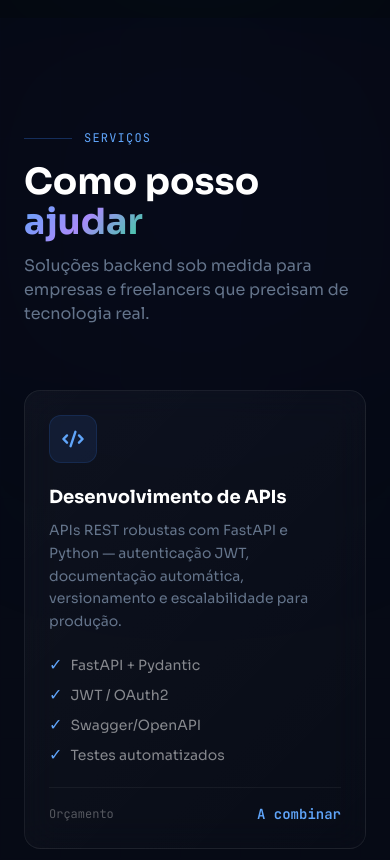
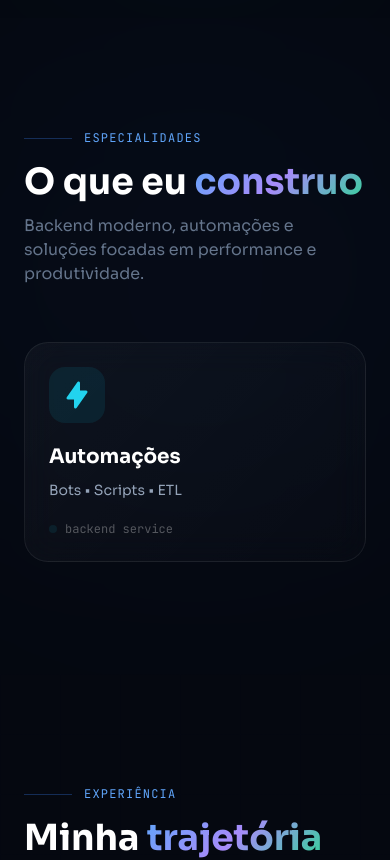
Before and after one commit to Hidan404/ronald-portfolio, a React (Vite) app: page / in a window 390 px wide. Shown: the part 8840-9700 px from the top of the page. Built offline with nearby package versions, Linux system fonts and the light colour scheme.

Commit message:
feat(ui): redesign services section with responsive slider

```diff
--- a/package.json
+++ b/package.json
@@ -12,7 +12,8 @@
     "framer-motion": "^11.0.0",
     "react": "^18.3.1",
     "react-dom": "^18.3.1",
-    "react-icons": "^5.0.0"
+    "react-icons": "^5.0.0",
+    "swiper": "^12.1.4"
   },
   "devDependencies": {
     "@types/react": "^18.3.1",
--- a/src/sections/Services.jsx
+++ b/src/sections/Services.jsx
@@ -1,157 +1,217 @@
 import { motion } from 'framer-motion'
 import { useInView } from '../hooks/useInView'
+
 import {
-  HiCode, HiRefresh, HiLightningBolt, HiChartBar,
-  HiServer, HiCog, HiDatabase, HiPuzzle
+  HiCode,
+  HiLightningBolt,
+  HiServer,
+  HiDatabase,
+  HiCube
 } from 'react-icons/hi'
+
+import { Swiper, SwiperSlide } from 'swiper/react'
+import { Autoplay } from 'swiper/modules'
+
+import 'swiper/css'
 
 const services = [
   {
     icon: HiCode,
-    title: 'Desenvolvimento de APIs',
-    desc: 'APIs REST robustas com FastAPI e Python — autenticação JWT, documentação automática, versionamento e escalabilidade para produção.',
-    price: 'A combinar',
+    title: 'APIs REST',
+    desc: 'FastAPI • JWT • MySQL',
     color: 'blue',
-    features: ['FastAPI + Pydantic', 'JWT / OAuth2', 'Swagger/OpenAPI', 'Testes automatizados'],
-  },
-  {
-    icon: HiRefresh,
-    title: 'Integração de APIs',
-    desc: 'Conexão entre sistemas, plataformas e serviços externos. Padronização de dados, tratamento de erros e retry automático.',
-    price: 'A combinar',
-    color: 'cyan',
-    features: ['APIs de terceiros', 'Webhooks', 'Transformação de dados', 'Monitoramento'],
   },
   {
     icon: HiLightningBolt,
-    title: 'Automação Python',
-    desc: 'Scripts e bots que eliminam tarefas repetitivas: coleta de dados, envio de relatórios, processamento de arquivos e muito mais.',
-    price: 'A combinar',
-    color: 'purple',
-    features: ['Bots e scrapers', 'Agendamento (cron)', 'Relatórios automáticos', 'Alertas e notificações'],
-  },
-  {
-    icon: HiChartBar,
-    title: 'Dashboards Power BI',
-    desc: 'Criação e integração de dashboards interativos com Power BI, conectados a bancos de dados e APIs para visualização em tempo real.',
-    price: 'A combinar',
-    color: 'green',
-    features: ['Conexão com MySQL', 'KPIs e métricas', 'Relatórios periódicos', 'Filtros dinâmicos'],
+    title: 'Automações',
+    desc: 'Bots • Scripts • ETL',
+    color: 'cyan',
   },
   {
     icon: HiServer,
-    title: 'Sistemas Backend',
-    desc: 'Desenvolvimento de sistemas completos: CRUD, regras de negócio, autenticação, controle de acesso e arquitetura limpa.',
-    price: 'A combinar',
-    color: 'orange',
-    features: ['Arquitetura limpa', 'CRUD completo', 'Controle de acesso', 'Documentação'],
+    title: 'Backend Systems',
+    desc: 'CRUD • Auth • APIs',
+    color: 'purple',
   },
   {
     icon: HiDatabase,
-    title: 'Tratamento de Dados',
-    desc: 'Pipelines ETL, limpeza e normalização de dados, migração entre bancos e geração de relatórios estruturados em Excel/CSV.',
-    price: 'A combinar',
-    color: 'yellow',
-    features: ['ETL completo', 'Limpeza de dados', 'Migração de banco', 'Export Excel/CSV'],
+    title: 'Data & Reports',
+    desc: 'Excel • SQL • Dashboards',
+    color: 'green',
+  },
+  {
+    icon: HiCube,
+    title: 'Linux & DevOps',
+    desc: 'Docker • Monitoramento',
+    color: 'orange',
   },
 ]
 
 const colorMap = {
-  blue: { bg: 'bg-blue-500/6', border: 'border-blue-500/15', icon: 'text-blue-400', iconBg: 'bg-blue-500/10', check: 'text-blue-400' },
-  cyan: { bg: 'bg-cyan-500/6', border: 'border-cyan-500/15', icon: 'text-cyan-400', iconBg: 'bg-cyan-500/10', check: 'text-cyan-400' },
-  purple: { bg: 'bg-purple-500/6', border: 'border-purple-500/15', icon: 'text-purple-400', iconBg: 'bg-purple-500/10', check: 'text-purple-400' },
-  green: { bg: 'bg-green-500/6', border: 'border-green-500/15', icon: 'text-green-400', iconBg: 'bg-green-500/10', check: 'text-green-400' },
-  orange: { bg: 'bg-orange-500/6', border: 'border-orange-500/15', icon: 'text-orange-400', iconBg: 'bg-orange-500/10', check: 'text-orange-400' },
-  yellow: { bg: 'bg-yellow-500/6', border: 'border-yellow-500/15', icon: 'text-yellow-400', iconBg: 'bg-yellow-500/10', check: 'text-yellow-400' },
-}
+  blue: {
+    border: 'border-blue-500/20',
+    icon: 'text-blue-400',
+    glow: 'shadow-blue-500/10',
+    bg: 'bg-blue-500/10',
+  },
 
-function ServiceCard({ service, delay }) {
-  const [ref, inView] = useInView()
-  const c = colorMap[service.color]
-  return (
-    <motion.div
-      ref={ref}
-      initial={{ opacity: 0, y: 30 }}
-      animate={inView ? { opacity: 1, y: 0 } : {}}
-      transition={{ duration: 0.6, delay }}
-      className={`glass-card border ${c.border} rounded-2xl p-6 hover:scale-[1.02] hover:-translate-y-0.5 transition-all duration-300 flex flex-col group cursor-default`}
-    >
-      <div className={`w-12 h-12 ${c.iconBg} border ${c.border} rounded-xl flex items-center justify-center mb-5 group-hover:scale-110 transition-transform duration-300`}>
-        <service.icon className={`text-2xl ${c.icon}`} />
-      </div>
+  cyan: {
+    border: 'border-cyan-500/20',
+    icon: 'text-cyan-400',
+    glow: 'shadow-cyan-500/10',
+    bg: 'bg-cyan-500/10',
+  },
 
-      <h3 className="font-bold text-white text-lg mb-2">{service.title}</h3>
-      <p className="text-slate-500 text-sm leading-relaxed mb-5 flex-1">{service.desc}</p>
+  purple: {
+    border: 'border-purple-500/20',
+    icon: 'text-purple-400',
+    glow: 'shadow-purple-500/10',
+    bg: 'bg-purple-500/10',
+  },
 
-      <ul className="space-y-1.5 mb-5">
-        {service.features.map(f => (
-          <li key={f} className="flex items-center gap-2 text-sm text-white/50">
-            <span className={`text-base ${c.check}`}>✓</span>
-            {f}
-          </li>
-        ))}
-      </ul>
+  green: {
+    border: 'border-green-500/20',
+    icon: 'text-green-400',
+    glow: 'shadow-green-500/10',
+    bg: 'bg-green-500/10',
+  },
 
-      <div className={`mt-auto pt-4 border-t border-white/5 flex items-center justify-between`}>
-        <span className="text-white/30 text-xs font-mono">Orçamento</span>
-        <span className={`font-mono text-sm font-semibold ${c.icon}`}>{service.price}</span>
-      </div>
-    </motion.div>
-  )
+  orange: {
+    border: 'border-orange-500/20',
+    icon: 'text-orange-400',
+    glow: 'shadow-orange-500/10',
+    bg: 'bg-orange-500/10',
+  },
 }
 
 export default function Services() {
   const [ref, inView] = useInView()
 
   return (
-    <section id="servicos" className="relative py-28 overflow-hidden">
-      <div className="absolute inset-0 bg-surface-800/50" />
+    <section
+      id="servicos"
+      className="relative py-28 overflow-hidden"
+    >
       <div className="absolute inset-0 bg-grid-pattern bg-grid opacity-20" />
-      <div className="absolute left-1/2 top-0 w-96 h-96 bg-blue-600/5 rounded-full blur-[140px] -translate-x-1/2" />
+
+      <div className="absolute left-1/2 top-0 w-[500px] h-[500px] bg-blue-500/5 rounded-full blur-[150px] -translate-x-1/2" />
 
       <div className="relative max-w-6xl mx-auto px-6">
+
         <motion.div
           ref={ref}
           initial={{ opacity: 0, y: 30 }}
           animate={inView ? { opacity: 1, y: 0 } : {}}
           transition={{ duration: 0.7 }}
-          className="mb-16"
+          className="mb-14"
         >
           <div className="flex items-center gap-3 mb-4">
             <div className="h-px flex-1 max-w-12 bg-blue-500/30" />
-            <span className="font-mono text-xs text-blue-400 uppercase tracking-widest">Serviços</span>
+
+            <span className="font-mono text-xs text-blue-400 uppercase tracking-widest">
+              Especialidades
+            </span>
           </div>
+
           <h2 className="text-4xl font-bold text-white">
-            Como posso{' '}
-            <span className="text-gradient">ajudar</span>
+            O que eu{' '}
+            <span className="text-gradient">
+              construo
+            </span>
           </h2>
-          <p className="text-slate-500 mt-3 max-w-xl">
-            Soluções backend sob medida para empresas e freelancers que precisam de tecnologia real.
+
+          <p className="text-slate-500 mt-3 max-w-lg">
+            Backend moderno, automações e soluções
+            focadas em performance e produtividade.
           </p>
         </motion.div>
 
-        <div className="grid md:grid-cols-2 lg:grid-cols-3 gap-5">
-          {services.map((s, i) => (
-            <ServiceCard key={s.title} service={s} delay={i * 0.08} />
-          ))}
-        </div>
+        <Swiper
+          modules={[Autoplay]}
+          autoplay={{
+            delay: 2500,
+            disableOnInteraction: false,
+            pauseOnMouseEnter: true,
+          }}
+          speed={900}
+          loop={true}
+          centeredSlides={true}
+          grabCursor={true}
+          spaceBetween={20}
+          breakpoints={{
+            0: {
+              slidesPerView: 1,
+            },
 
-        {/* CTA */}
-        <motion.div
-          initial={{ opacity: 0, y: 20 }}
-          animate={inView ? { opacity: 1, y: 0 } : {}}
-          transition={{ duration: 0.7, delay: 0.5 }}
-          className="mt-16 text-center"
+            640: {
+              slidesPerView: 1.2,
+            },
+
+            768: {
+              slidesPerView: 2,
+            },
+
+            1024: {
+              slidesPerView: 3,
+            },
+          }}
         >
-          <p className="text-slate-500 mb-4 text-lg">Tem um projeto em mente?</p>
-          <a
-            href="#contato"
-            onClick={e => { e.preventDefault(); document.querySelector('#contato')?.scrollIntoView({ behavior: 'smooth' }) }}
-            className="inline-flex items-center gap-2 px-8 py-3.5 bg-blue-500 hover:bg-blue-400 text-white font-semibold rounded-xl transition-all duration-300 hover:shadow-lg hover:shadow-blue-500/25 hover:-translate-y-0.5"
-          >
-            Solicitar Orçamento
-          </a>
-        </motion.div>
+          {services.map((service) => {
+            const c = colorMap[service.color]
+
+            return (
+              <SwiperSlide key={service.title}>
+                <div
+                  className={`
+                    glass-card
+                    border
+                    ${c.border}
+                    rounded-3xl
+                    p-6
+                    h-[220px]
+                    flex
+                    flex-col
+                    justify-between
+                    hover:-translate-y-1
+                    transition-all
+                    duration-300
+                    ${c.glow}
+                  `}
+                >
+                  <div>
+
+                    <div
+                      className={`
+                        w-14 h-14
+                        rounded-2xl
+                        flex items-center justify-center
+                        ${c.bg}
+                        mb-5
+                      `}
+                    >
+                      <service.icon
+                        className={`text-3xl ${c.icon}`}
+                      />
+                    </div>
+
+                    <h3 className="text-white text-xl font-bold mb-2">
+                      {service.title}
+                    </h3>
+
+                    <p className="text-slate-400 text-sm leading-relaxed">
+                      {service.desc}
+                    </p>
+                  </div>
+
+                  <div className="flex items-center gap-2 text-xs text-white/30 font-mono">
+                    <span className={`w-2 h-2 rounded-full ${c.bg}`} />
+                    backend service
+                  </div>
+                </div>
+              </SwiperSlide>
+            )
+          })}
+        </Swiper>
       </div>
     </section>
   )
```
Also changed, not shown: 1 other file (tests, documents, lock files or other folders).
